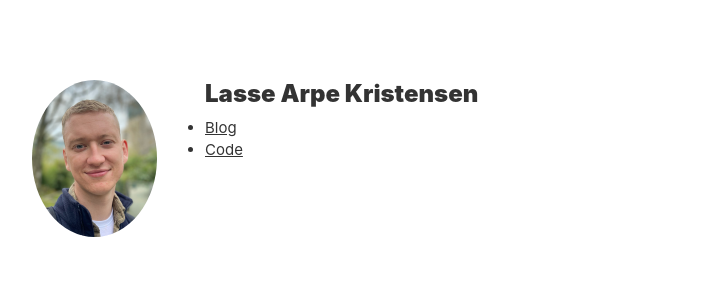
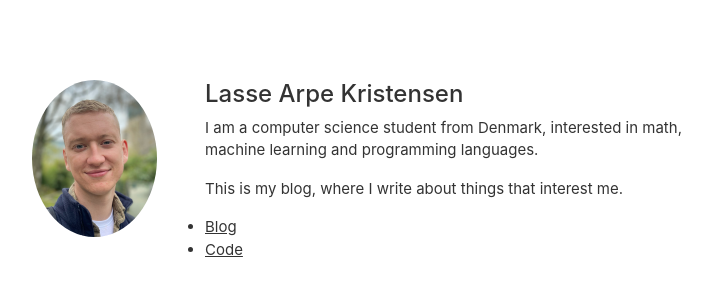
Before and after one commit to lassearpe/lassearpe.github.io_Backend, a Jekyll site: the page index.html, which Jekyll copies as it is, in a window 1280 px wide. Shown: the top 300 px of the page, without its empty margins (174-886 px from the left). Built offline with Jekyll 4.4.1, drawn with Linux system fonts in a browser that asks for light colours.

Commit message:
Testing frontpage.

```diff
--- a/index.html
+++ b/index.html
@@ -26,7 +26,14 @@
 
                 <div class="row mb-4">
                     <div class="col">
-                        <h1 style="font-weight: 1000;" >Lasse Arpe Kristensen</h1>
+                        <h1>Lasse Arpe Kristensen</h1>
+
+                        <p class="tagline">
+                            I am a computer science student from Denmark, interested in math, machine learning and programming languages.
+                        </p>
+
+                        <p>This is my blog, where I write about things that interest me.</p>
+
                     </div>
 
                     <ul id="links">
```
